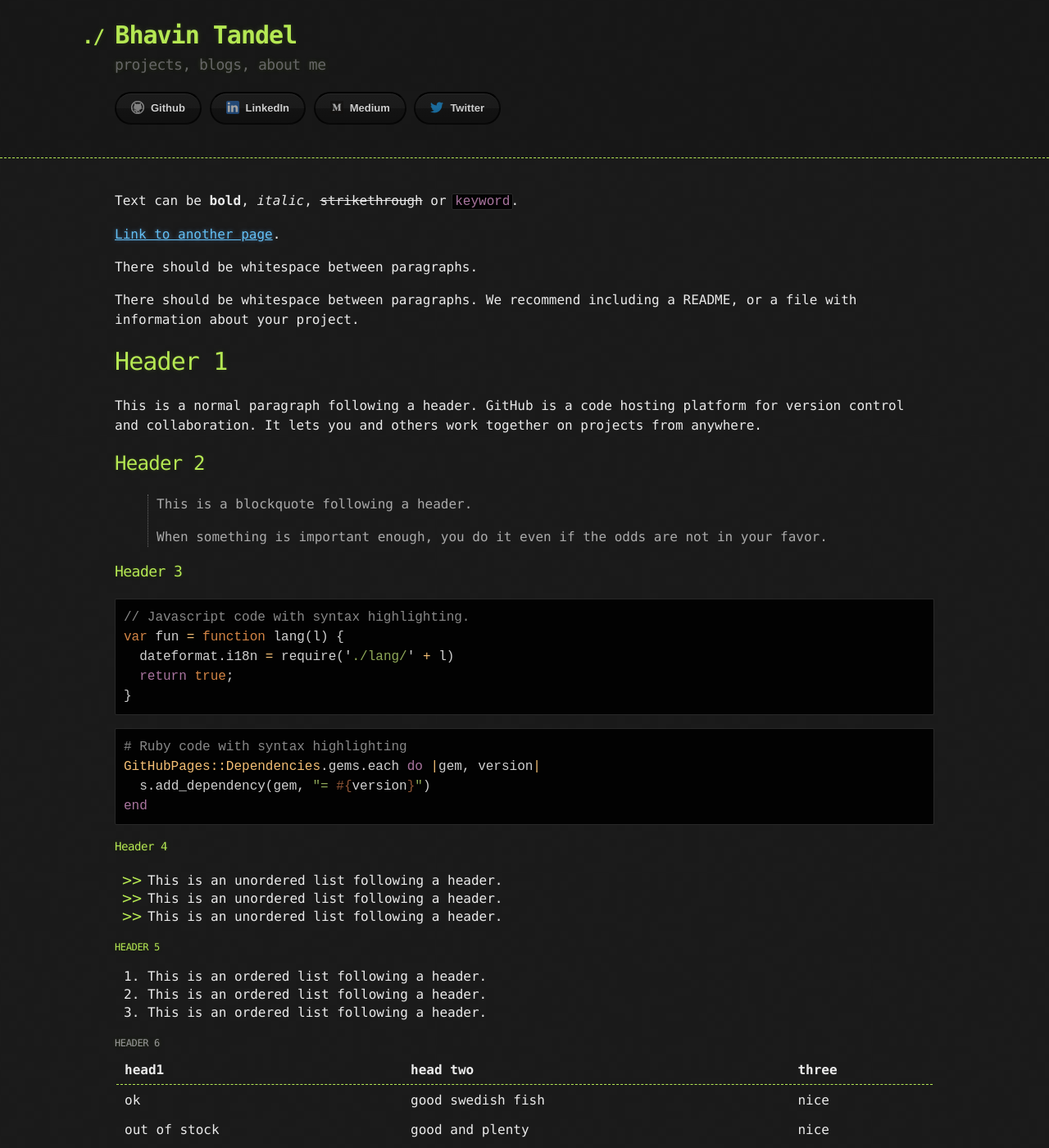
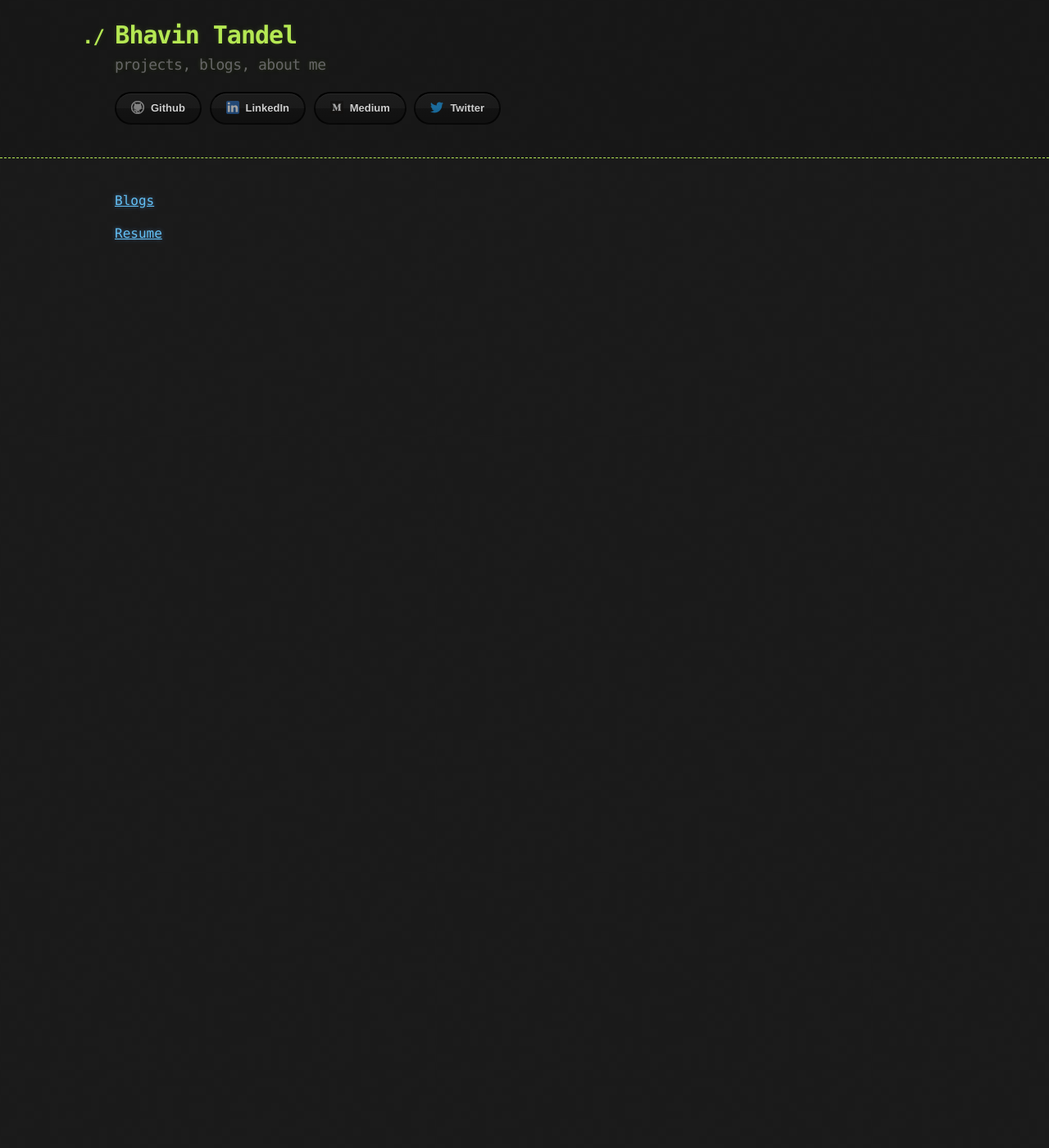
Before and after one commit to bhavintandel/bhavintandel.github.io, a Jekyll site: the page built from index.md, in a window 1280 px wide and 1400 px high. Shown: the whole window at 82% size. Built offline with Jekyll 4.4.1, drawn with Linux system fonts in a browser that asks for light colours; some of the changed text lies outside the part shown.

Commit message:
cleaned default

````diff
--- a/index.md
+++ b/index.md
@@ -2,122 +2,7 @@
 layout: custom
 ---
 
-Text can be **bold**, _italic_, ~~strikethrough~~ or `keyword`.
 
-[Link to another page](./another-page.html).
+[Blogs](./pages/blogs.html)
 
-There should be whitespace between paragraphs.
-
-There should be whitespace between paragraphs. We recommend including a README, or a file with information about your project.
-
-# Header 1
-
-This is a normal paragraph following a header. GitHub is a code hosting platform for version control and collaboration. It lets you and others work together on projects from anywhere.
-
-## Header 2
-
-> This is a blockquote following a header.
->
-> When something is important enough, you do it even if the odds are not in your favor.
-
-### Header 3
-
-```js
-// Javascript code with syntax highlighting.
-var fun = function lang(l) {
-  dateformat.i18n = require('./lang/' + l)
-  return true;
-}
-```
-
-```ruby
-# Ruby code with syntax highlighting
-GitHubPages::Dependencies.gems.each do |gem, version|
-  s.add_dependency(gem, "= #{version}")
-end
-```
-
-#### Header 4
-
-*   This is an unordered list following a header.
-*   This is an unordered list following a header.
-*   This is an unordered list following a header.
-
-##### Header 5
-
-1.  This is an ordered list following a header.
-2.  This is an ordered list following a header.
-3.  This is an ordered list following a header.
-
-###### Header 6
-
-| head1        | head two          | three |
-|:-------------|:------------------|:------|
-| ok           | good swedish fish | nice  |
-| out of stock | good and plenty   | nice  |
-| ok           | good `oreos`      | hmm   |
-| ok           | good `zoute` drop | yumm  |
-
-### There's a horizontal rule below this.
-
-* * *
-
-### Here is an unordered list:
-
-*   Item foo
-*   Item bar
-*   Item baz
-*   Item zip
-
-### And an ordered list:
-
-1.  Item one
-1.  Item two
-1.  Item three
-1.  Item four
-
-### And a nested list:
-
-- level 1 item
-  - level 2 item
-  - level 2 item
-    - level 3 item
-    - level 3 item
-- level 1 item
-  - level 2 item
-  - level 2 item
-  - level 2 item
-- level 1 item
-  - level 2 item
-  - level 2 item
-- level 1 item
-
-### Small image
-
-![Octocat](https://github.githubassets.com/images/icons/emoji/octocat.png)
-
-### Large image
-
-![Branching](https://guides.github.com/activities/hello-world/branching.png)
-
-
-### Definition lists can be used with HTML syntax.
-
-<dl>
-<dt>Name</dt>
-<dd>Godzilla</dd>
-<dt>Born</dt>
-<dd>1952</dd>
-<dt>Birthplace</dt>
-<dd>Japan</dd>
-<dt>Color</dt>
-<dd>Green</dd>
-</dl>
-
-```
-Long, single-line code blocks should not wrap. They should horizontally scroll if they are too long. This line should be long enough to demonstrate this.
-```
-
-```
-The final element.
-```
+[Resume](./pages/cv.html)
````
Also changed, not shown: pages/another-page.md (renamed from another-page.md, +1 -1 lines), pages/blogs.md (added, +13 -0 lines), pages/cv.md (added, +105 -0 lines), resources/data_science/exploring-ml-tools/aws-textract/exploring-ml-tools-aws-textract.md (+16 -6 lines), favicon.ico (added).
